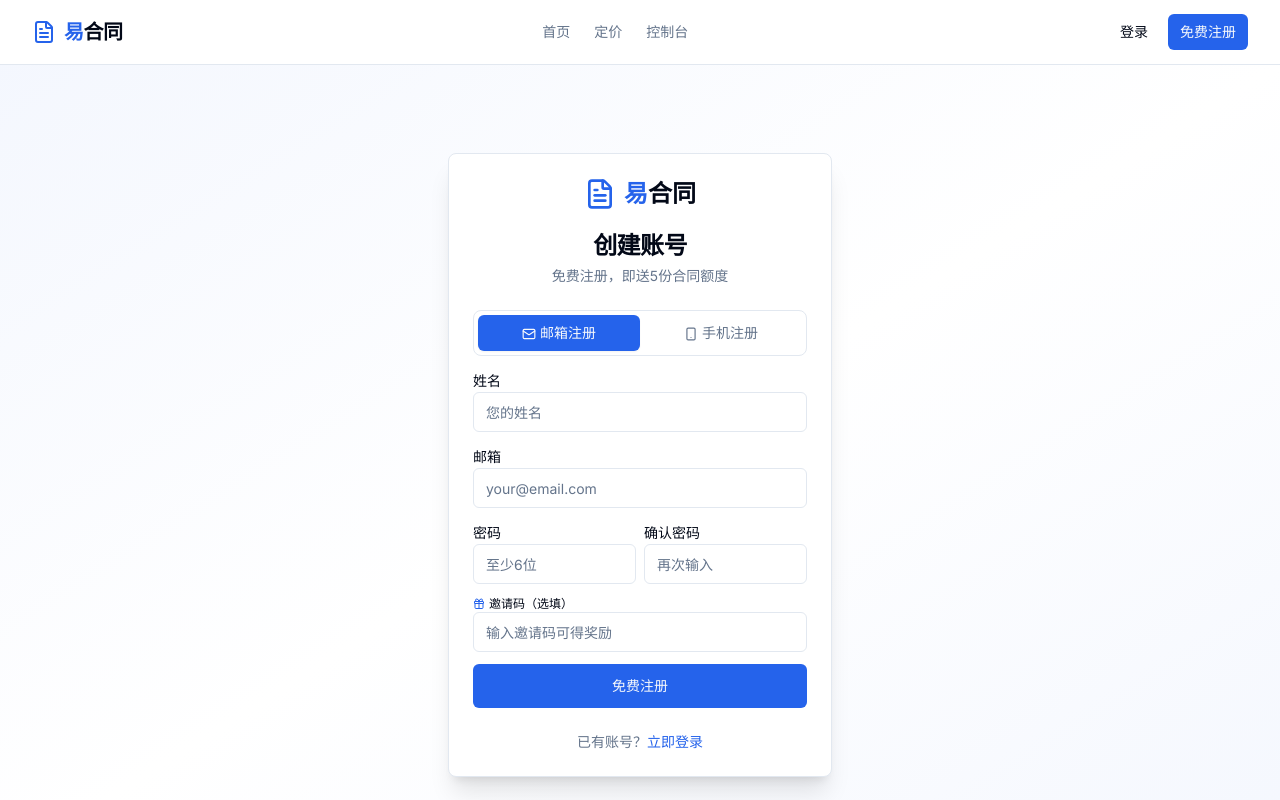
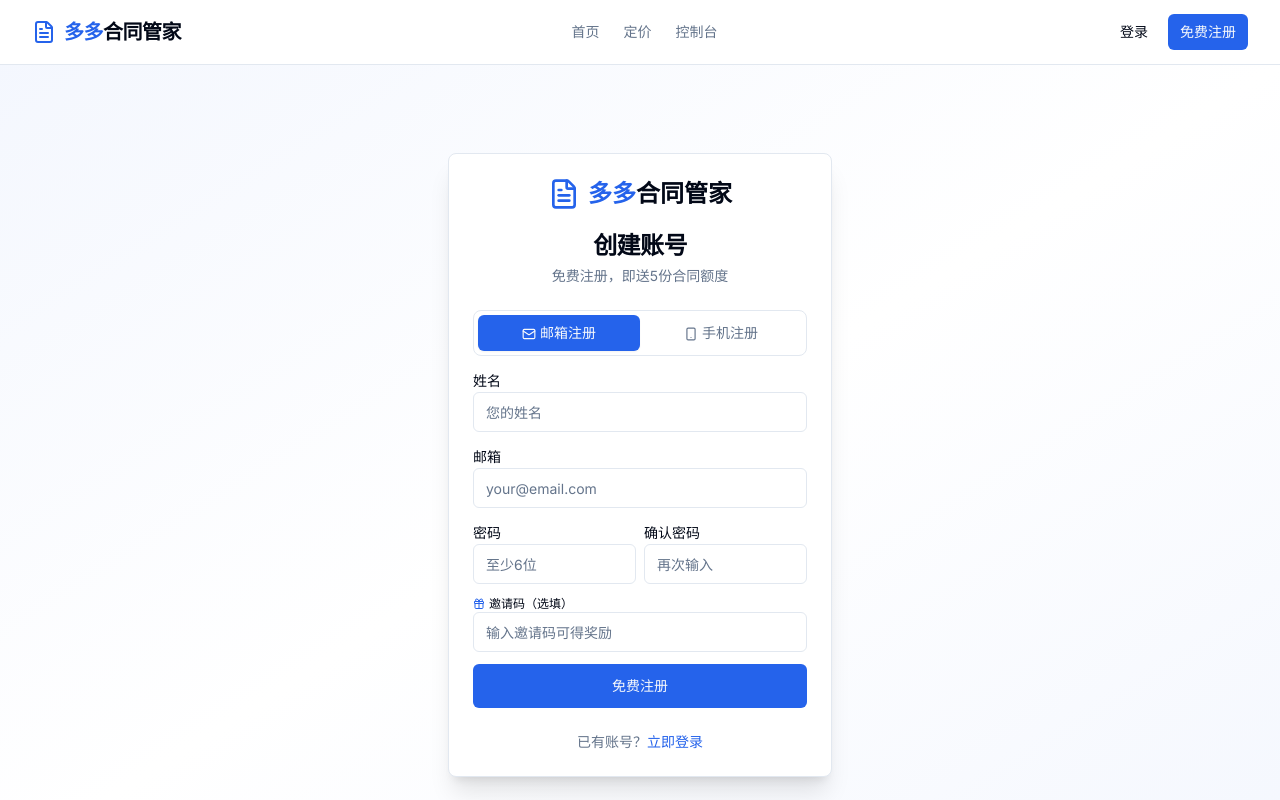
Before and after one commit to quanyimin/e-hetong, a Next.js app: page /register in a window 1280 px wide. Shown: the top 800 px of the page. Built offline with nearby package versions, Linux system fonts and the light colour scheme.

Commit message:
fix: 导航栏和注册页Logo改为「多多合同管家」
遗漏了 components/navbar.tsx 和 register/page.tsx 两处品牌名

```diff
--- a/app/(auth)/register/page.tsx
+++ b/app/(auth)/register/page.tsx
@@ -80,7 +80,7 @@ export default function RegisterPage() {
       <Card className="shadow-xl max-w-md w-full">
         <CardHeader className="space-y-1 text-center">
           <div className="flex justify-center mb-4">
-            <Link href="/" className="flex items-center gap-2"><FileText className="h-8 w-8 text-primary" /><span className="text-2xl font-bold"><span className="text-primary">易</span>合同</span></Link>
+            <Link href="/" className="flex items-center gap-2"><FileText className="h-8 w-8 text-primary" /><span className="text-2xl font-bold"><span className="text-primary">多多</span>合同管家</span></Link>
           </div>
           <CardTitle className="text-2xl">创建账号</CardTitle>
           <CardDescription>免费注册，即送5份合同额度</CardDescription>
--- a/components/navbar.tsx
+++ b/components/navbar.tsx
@@ -50,7 +50,7 @@ export function Navbar() {
         <Link href="/" className="flex items-center gap-2">
           <FileText className="h-6 w-6 text-primary" />
           <span className="text-xl font-bold tracking-tight">
-            <span className="text-primary">易</span>合同
+            <span className="text-primary">多多</span>合同管家
           </span>
         </Link>
 
```
